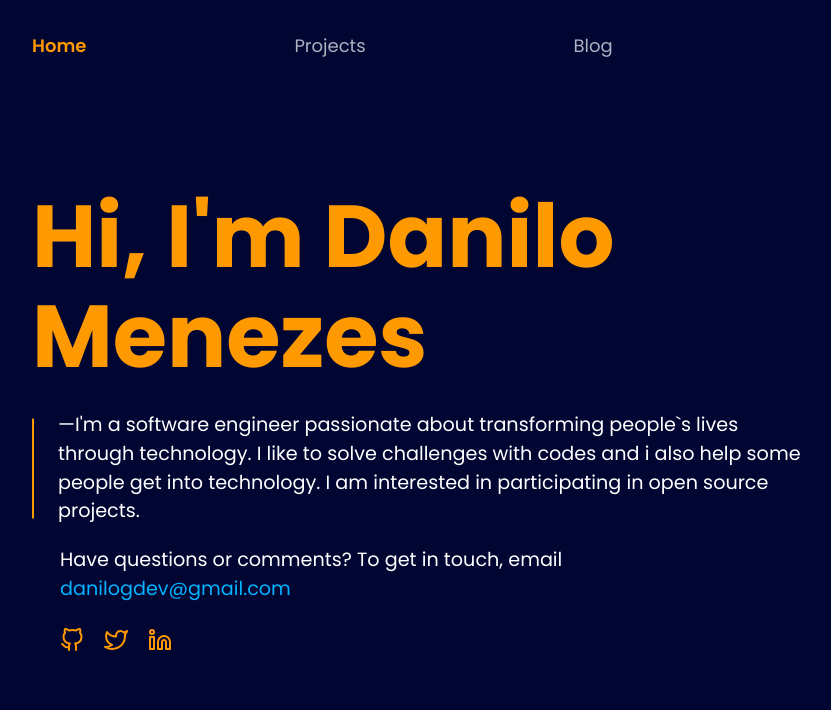
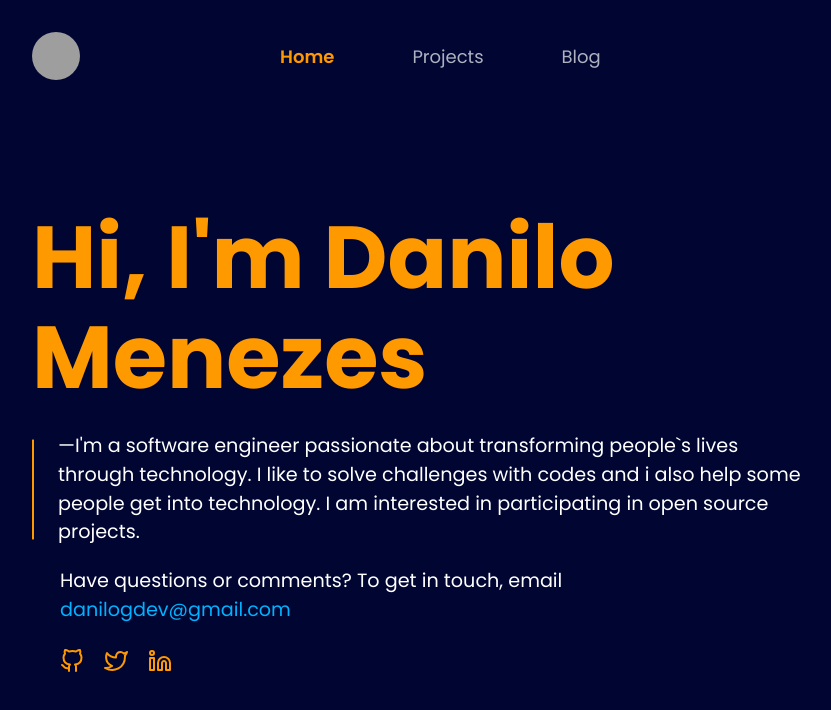
Before and after one commit to jovemdan/danilo-menezes, a Next.js app: page / in a window 1280 px wide. Shown: the top 710 px of the page, without its empty margins (218-1049 px from the left). Built offline with nearby package versions, Linux system fonts and the light colour scheme; grey boxes are pictures that could not be loaded.

Commit message:
feat: Update url

```diff
--- a/components/navbar/nav-desktop.tsx
+++ b/components/navbar/nav-desktop.tsx
@@ -1,13 +1,23 @@
 import { Flex, HStack } from '@chakra-ui/react'
 
 import { ActiveLink } from './active-link'
+import { Logo } from './logo'
 
 export function NavDesktop() {
   return (
-    <Flex as='nav' mt={8} gap='52' justifyContent='flex-start'>
-      <ActiveLink href='/'>Home</ActiveLink>
-      <ActiveLink href='/posts'>Projects</ActiveLink>
-      <ActiveLink href='/projects'>Blog</ActiveLink>
+    <Flex
+      mt={8}
+      maxW='854px'
+      gap='200px'
+      alignItems='center'
+      alignContent='center'
+    >
+      <Logo />
+      <Flex as='nav' gap='78px' justifyContent='center'>
+        <ActiveLink href='/'>Home</ActiveLink>
+        <ActiveLink href='/projects'>Projects</ActiveLink>
+        <ActiveLink href='/blog'>Blog</ActiveLink>
+      </Flex>
     </Flex>
   )
 }
```
